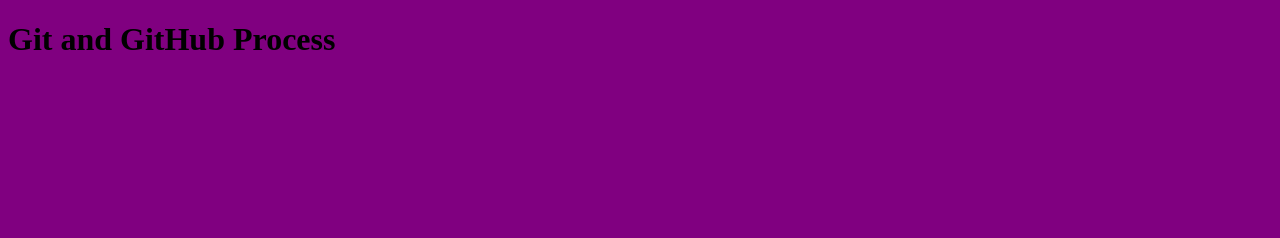
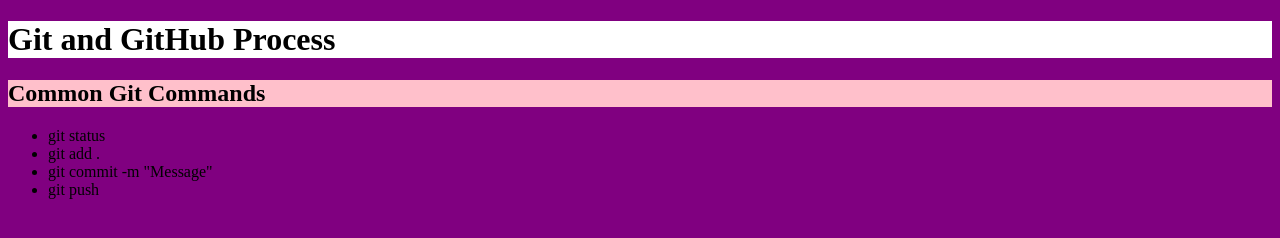
Before and after one commit to Isaac-IG1/gitgithubprocess, a plain HTML site: page index.html in a window 1280 px wide. Drawn offline with Linux system fonts and the light colour scheme.

Commit message:
Updated index headers and added ul

```diff
--- a/index.html
+++ b/index.html
@@ -8,5 +8,12 @@
   </head>
   <body>
     <h1>Git and GitHub Process</h1>
+    <h2>Common Git Commands</h2>
+    <ul>
+      <li>git status</li>
+      <li>git add .</li>
+      <li>git commit -m "Message"</li>
+      <li>git push</li>
+    </ul>
   </body>
 </html>
--- a/style.css
+++ b/style.css
@@ -1,3 +1,9 @@
 body {
   background-color: purple;
 }
+h1 {
+  background-color: white;
+}
+h2 {
+  background-color: pink;
+}
```
Also changed, not shown: 1 other file.
